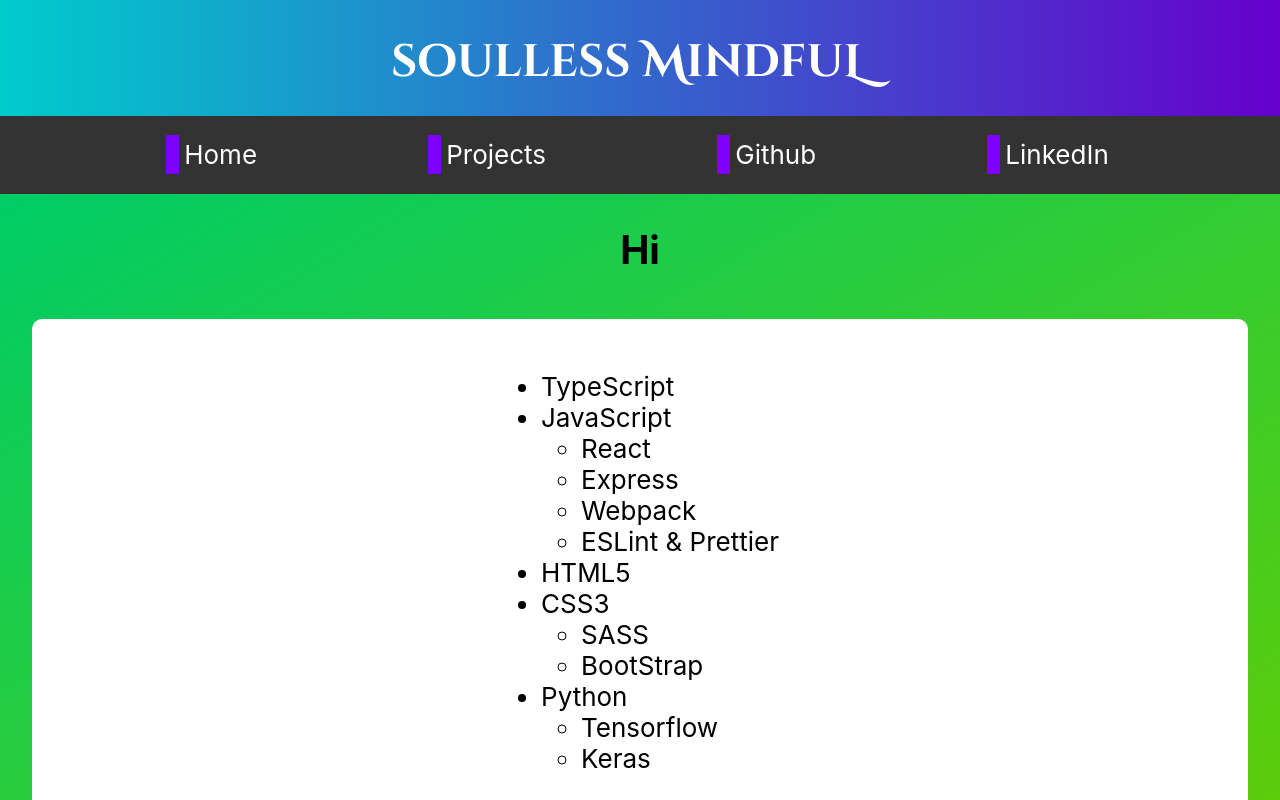
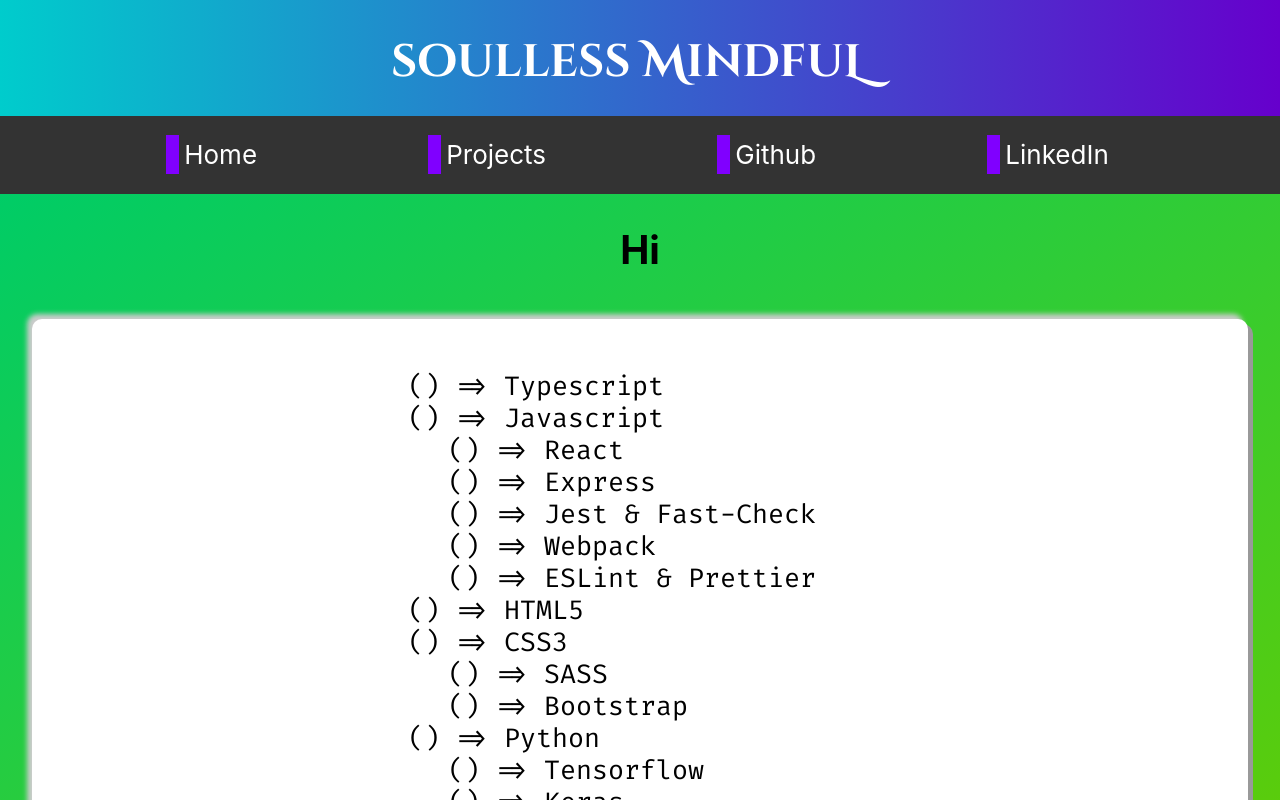
Before and after one commit to SoullessMindful/SoullessMindful.github.io, a React (Create React App) app in the folder soulless-mindful-home/: page / in a window 1280 px wide. Shown: the top 800 px of the page. Built offline with nearby package versions, Linux system fonts and the light colour scheme.

Commit message:
List component added

```diff
--- /dev/null
+++ b/soulless-mindful-home/public/technologies.json
@@ -0,0 +1,28 @@
+[
+  { "label": "Typescript" },
+  {
+    "label": "Javascript",
+    "sublist": [
+      { "label": "React" },
+      { "label": "Express" },
+      { "label": "Jest & Fast-Check" },
+      { "label": "Webpack" },
+      { "label": "ESLint & Prettier" }
+    ]
+  },
+  { "label": "HTML5" },
+  {
+    "label": "CSS3",
+    "sublist": [
+      { "label": "SASS" },
+      { "label": "Bootstrap" }
+    ]
+  },
+  {
+    "label": "Python",
+    "sublist": [
+      { "label": "Tensorflow" },
+      { "label": "Keras" }
+    ]
+  }
+]
--- a/soulless-mindful-home/src/components/Home.tsx
+++ b/soulless-mindful-home/src/components/Home.tsx
@@ -1,5 +1,6 @@
-import React, { ReactElement } from 'react'
+import React, { ReactElement, useState, useEffect } from 'react'
 import styled from 'styled-components'
+import { List } from './List'
 
 const Container = styled.section`
   display: flex;
@@ -14,40 +15,24 @@ const ContentBlock = styled.article`
   margin: 1rem 0;
   background-color: white;
   border-radius: 10px;
+  box-shadow: -5px -5px 5px hsl(0, 0%, 80%), 5px 5px 0px hsl(0, 0%, 60%);
 `
 
 export const Home = (): ReactElement => {
+  const [technologies, setTechnologies] = useState([])
+
+  useEffect(() => {
+    fetch('/technologies.json')
+      .then(async (res) => await res.json())
+      .then((data) => setTechnologies(data))
+      .catch(() => setTechnologies([]))
+  }, [])
+
   return (
     <Container>
       <h2>Hi</h2>
       <ContentBlock>
-        <ul style={{ display: 'inline-block', textAlign: 'left' }}>
-          <li>TypeScript</li>
-          <li>
-            JavaScript
-            <ul>
-              <li>React</li>
-              <li>Express</li>
-              <li>Webpack</li>
-              <li>ESLint & Prettier</li>
-            </ul>
-          </li>
-          <li>HTML5</li>
-          <li>
-            CSS3
-            <ul>
-              <li>SASS</li>
-              <li>BootStrap</li>
-            </ul>
-          </li>
-          <li>
-            Python
-            <ul>
-              <li>Tensorflow</li>
-              <li>Keras</li>
-            </ul>
-          </li>
-        </ul>
+        <List elements={technologies} />
       </ContentBlock>
       <ContentBlock>Hehe</ContentBlock>
     </Container>
--- /dev/null
+++ b/soulless-mindful-home/src/components/List.tsx
@@ -0,0 +1,33 @@
+import React, { ReactElement } from 'react'
+import styled from 'styled-components'
+
+const StyledList = styled.ul`
+  text-align: left;
+  display: inline-block;
+  list-style: '() => ';
+  font-family: 'Fira Code';
+`
+
+interface ListElement {
+  label: string
+  sublist?: ListElement[]
+}
+
+interface ListProps {
+  elements: ListElement[]
+}
+
+export const List = ({ elements }: ListProps): ReactElement => (
+  <div>
+    <StyledList>
+      {elements.map((element: ListElement) => (
+        <li>
+          {element.label}
+          {element.sublist !== undefined && element.sublist.length > 0 ? (
+            <List elements={element.sublist} />
+          ) : undefined}
+        </li>
+      ))}
+    </StyledList>
+  </div>
+)
--- a/soulless-mindful-home/src/index.css
+++ b/soulless-mindful-home/src/index.css
@@ -34,3 +34,17 @@ code {
   src: url('./fonts/CinzelDecorative-Bold.otf') format("opentype");
   font-weight: bold;
 }
+
+@font-face {
+  font-family: 'Fira Code';
+  src: url('./fonts/FiraCode-Bold.ttf') format('truetype');
+  font-weight: 700;
+  font-style: normal;
+}
+
+@font-face {
+  font-family: 'Fira Code';
+  src: url('./fonts/FiraCode-Regular.ttf') format('truetype');
+  font-weight: 400;
+  font-style: normal;
+}
```
Also changed, not shown: soulless-mindful-home/src/fonts/FiraCode-Bold.ttf (added), soulless-mindful-home/src/fonts/FiraCode-Regular.ttf (added).
